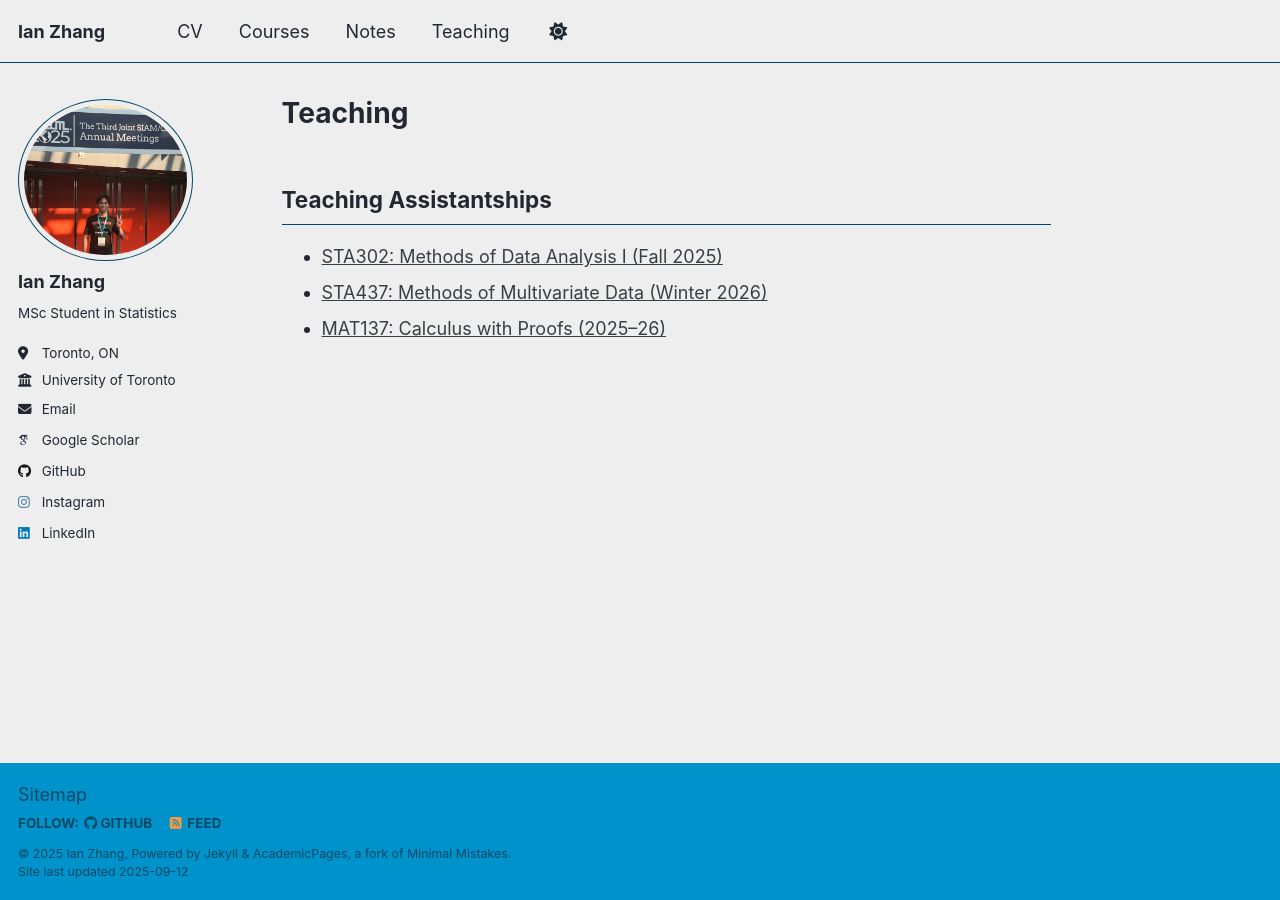
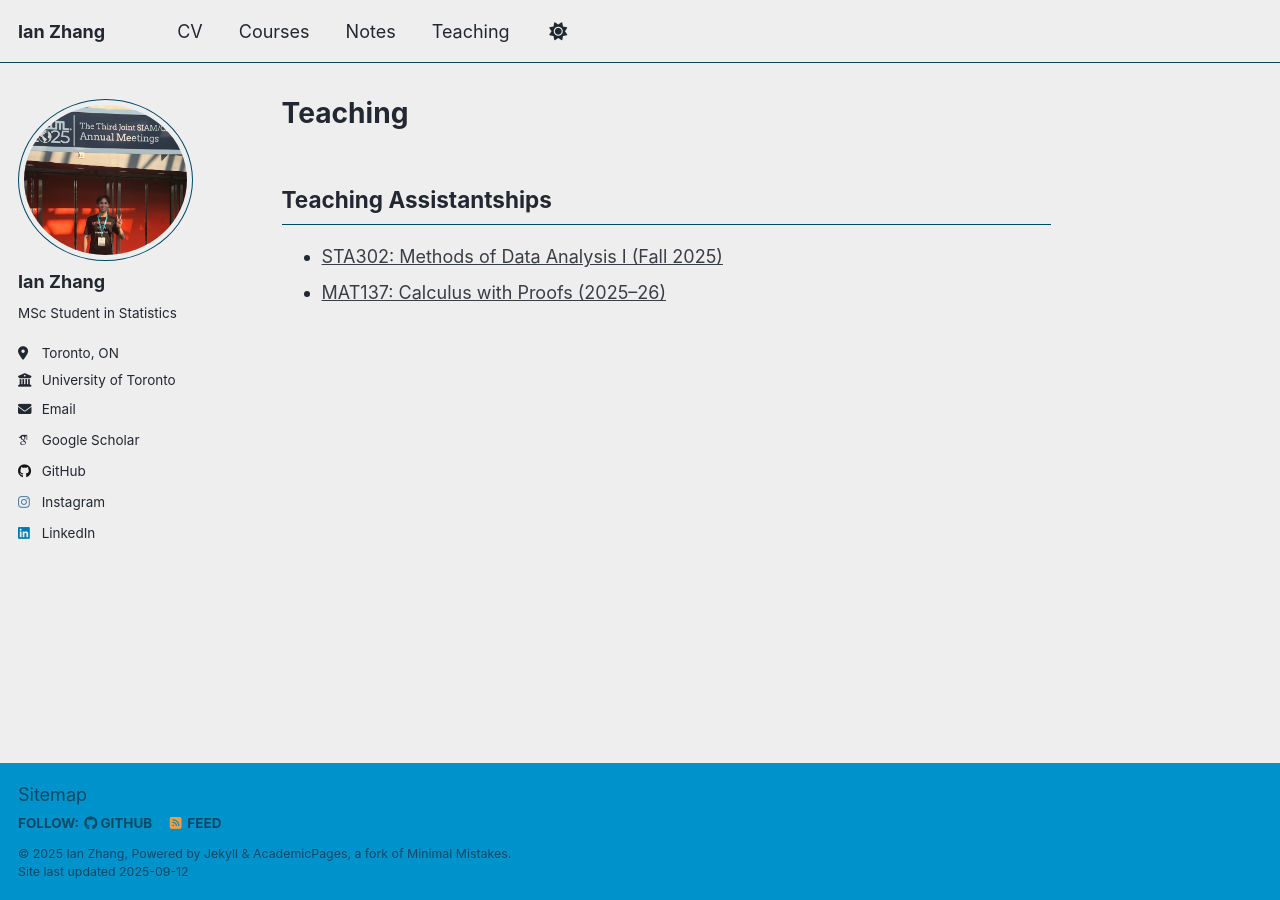
Before and after one commit to IanZhang42/ianwebsite, a Jekyll site: the page built from _pages/teaching.md, in a window 1280 px wide. Built offline with Jekyll 4.4.1, drawn with Linux system fonts in a browser that asks for light colours; some web fonts are replaced; a script that is not in the unit is left out; a file with an impossible date is left out.

Commit message:
Update teaching.md

```diff
--- a/_pages/teaching.md
+++ b/_pages/teaching.md
@@ -7,6 +7,5 @@ author_profile: true
 
 ## Teaching Assistantships
 
-- [STA302: Methods of Data Analysis I (Fall 2025)](/teaching/sta30225)
-- [STA437: Methods of Multivariate Data (Winter 2026)](/teaching/sta437)
-- [MAT137: Calculus with Proofs (2025–26)](/teaching/mat1372526)
+- [STA302: Methods of Data Analysis I (Fall 2025)](/teaching/sta302fall2025)
+- [MAT137: Calculus with Proofs (2025–26)](/teaching/mat137fall2025winter2026)
```
